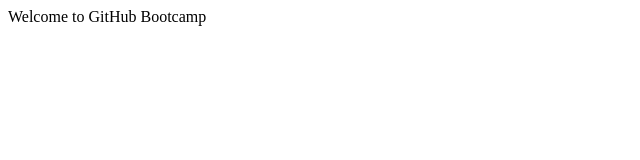
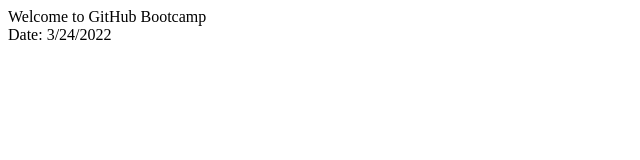
Before and after one commit to sharvaribacha/bootcamp, a plain HTML site: page index.html in a window 1280 px wide. Shown: the whole page, without its empty margins (0-640 px from the left). Drawn offline with Linux system fonts and the light colour scheme.

Commit message:
Added date

```diff
--- a/index.html
+++ b/index.html
@@ -8,5 +8,7 @@
 </head>
 <body>
     Welcome to GitHub Bootcamp
+    <br>
+    Date: 3/24/2022
 </body>
 </html>
```
